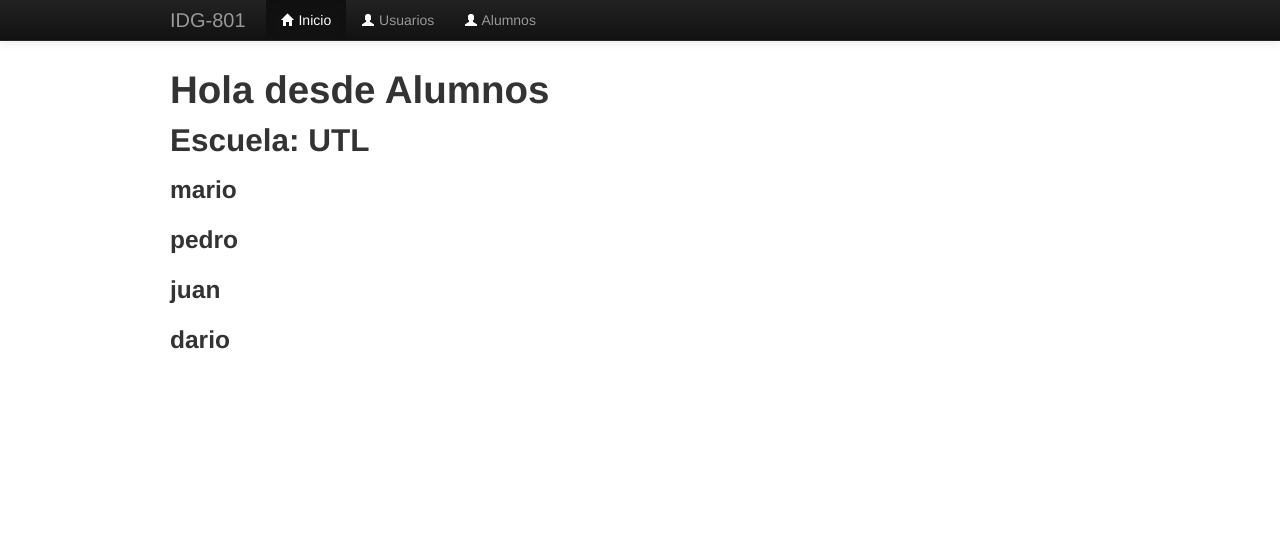
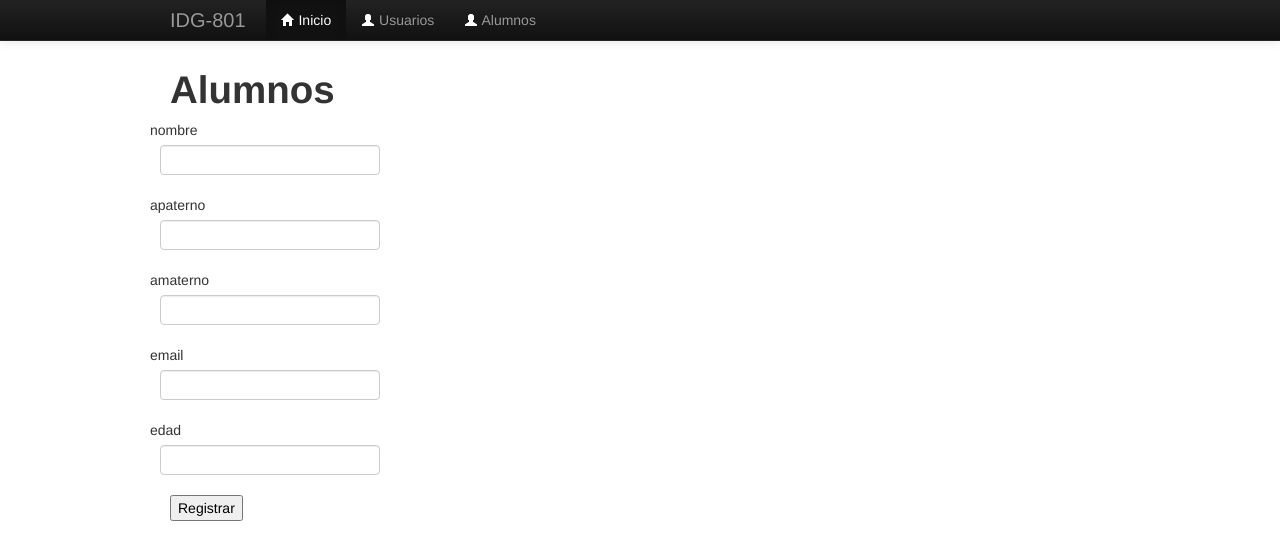
Before and after one commit to IDGS-801-21000423/introFlaskIDGS801, a Flask app: page /alumnos in a window 1280 px wide. Shown: the top 560 px of the page. Run offline with Flask 3, Linux system fonts and the light colour scheme; some libraries are stand-ins or nearby versions.

Commit message:
JARA 29/01/24 Macros y Formulario

```diff
--- a/forms.py
+++ b/forms.py
@@ -1,8 +1,15 @@
 from wtforms import Form
+from flask_wtf import FlaskForm
 
-from wtforms import StringField, TelField
+from wtforms import StringField, TelField, IntegerField
+from wtforms import EmailField
+# Aqui de los valdidadores importamos el dato obligatorio y el email
+from wtforms.validators import DataRequired, Email
+
 
 class UserForm(Form):
   nombre = StringField('nombre')
-  email = StringField('email') # crear campo de valdiacion correcto
   apaterno = StringField('apaterno')
+  amaterno = StringField('amaterno')
+  email = EmailField('email')
+  edad = IntegerField('edad')
--- a/main.py
+++ b/main.py
@@ -1,5 +1,5 @@
 from flask import Flask, render_template, request     #Importar flask, render template
-
+import forms                # Importar archivo forms
 app = Flask(__name__)       # Nombrar la app Flask
 
 # Definir rutas
@@ -7,11 +7,20 @@ app = Flask(__name__)       # Nombrar la app Flask
 def index():
   return render_template("index.html") #pagina1
 
-@app.route("/alumnos")
+
+
+@app.route("/alumnos", methods = ['GET', 'POST'])
 def alumnos():
-  titulo ="UTL"
+  alumno_clase = forms.UserForm(request.form)
+  if request.method == 'POST':
+    pass
+
+  return render_template("alumnos.html", form = alumno_clase)
+  """ titulo ="UTL"
   nombres = ["mario", "pedro", "juan", "dario"]
-  return render_template("alumnos.html", titulo = titulo, nombres = nombres) #pagina2
+  return render_template("alumnos.html", titulo = titulo, nombres = nombres)"""
+
+
 
 @app.route("/maestros")
 def mestros():
--- /dev/null
+++ b/templates/_macros.html
@@ -0,0 +1,10 @@
+{% macro datos(name, placeholder, type='text') %}
+
+<p><input name="{{name}}" type="{{type}}" placeholder="{{placeholder}}" /></p>
+
+{% endmacro %}
+
+{% macro camposNuevos(field) %}
+<td>{{field.label}}</td>
+<dd>{{field(**kwargs)| safe}}</dd>
+{% endmacro %}
--- a/templates/alumnos.html
+++ b/templates/alumnos.html
@@ -1,8 +1,56 @@
 {% extends "layout2.html" %}
-<!--  -->
 {% block content %}
-<h1>Hola desde Alumnos</h1>
-<h2>Escuela: {{titulo}}</h2>
-{% for no in nombres%}
-<h3>{{no}}</h3>
-{% endfor %} {% endblock %}
+{% import "_macros.html" as macros %}
+<h1>Alumnos</h1>
+<form action="" method="POST" novalidate>
+  <div class="row control-group">
+    <div class="form-groupform-group col-xs-12 floating-label-form-group controls">
+      {{macros.camposNuevos(form.nombre, class="form-control")}}
+    </div>
+  </div>
+  <div class="row control-group">
+    <div class="form-groupform-group col-xs-12 floating-label-form-group controls">
+      {{macros.camposNuevos(form.apaterno, class="form-control")}}
+    </div>
+  </div>
+  <div class="row control-group">
+    <div class="form-groupform-group col-xs-12 floating-label-form-group controls">
+      {{macros.camposNuevos(form.amaterno, class="form-control")}}
+    </div>
+  </div>
+  <div class="row control-group">
+    <div class="form-groupform-group col-xs-12 floating-label-form-group controls">
+      {{macros.camposNuevos(form.email, class="form-control")}}
+    </div>
+  </div>
+  <div class="row control-group">
+    <div class="form-groupform-group col-xs-12 floating-label-form-group controls">
+      {{macros.camposNuevos(form.edad, class="form-control")}}
+    </div>
+  </div>
+  <input type="submit" id="btn1" name="btn1" value="Registrar">
+
+  <!--
+  {{macros.datos("Nombre", "NOMBRE")}}
+  {{macros.datos("Sueldo", "SUELDO", "number")}}
+  {{macros.datos("ApellidoPaterno", "APATERNO")}}
+  {{macros.datos("ApellidoMaterno", "AMATERNO")}}
+  {{macros.datos("Email", "EMAIL", "email")}}
+  {{macros.datos("Edad", "EDAD", "number")}} -->
+  <!--
+  <br>
+  {{form.apaterno}}
+  <br>
+  {{form.amaterno}}
+  <br>
+  {{form.email}}
+  <br>
+  {{form.edad}} -->
+</form>
+<!--
+  <h2>Escuela: {{titulo}}</h2>
+  {% for no in nombres%}
+  <h3>{{no}}</h3>
+  {% endfor %}
+-->
+{% endblock %}
```
